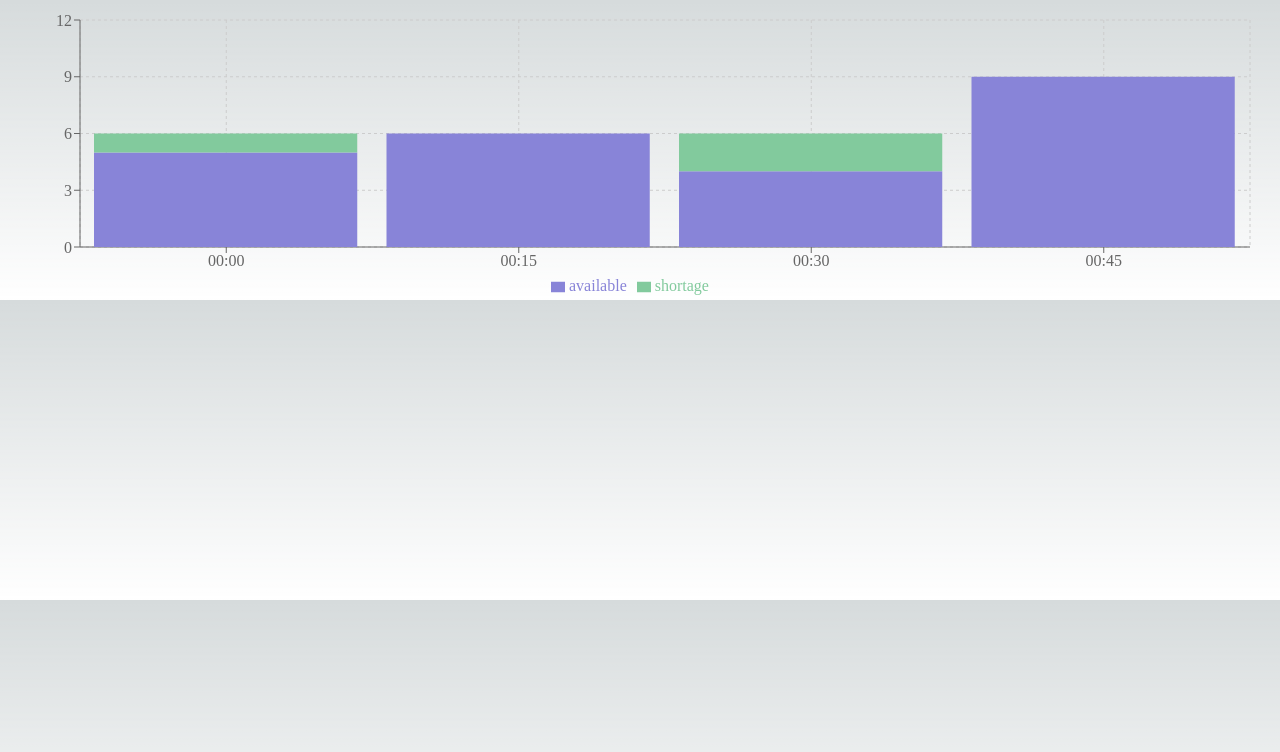
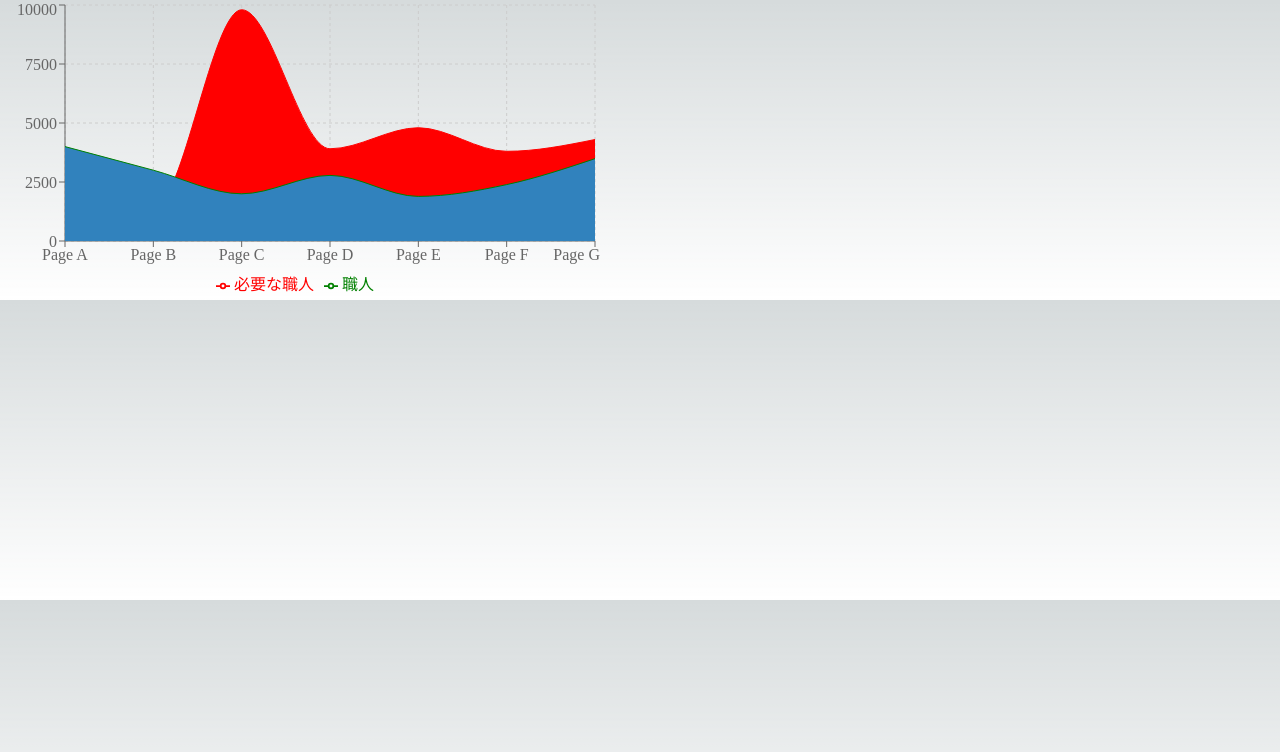
Before and after one commit to KenjiEmura/react-chartjs-2, a Next.js app: page / in a window 1280 px wide. Shown: the top 752 px of the page. Built offline with nearby package versions, Linux system fonts and the light colour scheme.

Commit message:
Added an area chart that stacks correctly the information

```diff
--- /dev/null
+++ b/components/MyAreaChart.tsx
@@ -0,0 +1,62 @@
+import {
+  BarChart,
+  Bar,
+  AreaChart,
+  Area,
+  XAxis,
+  YAxis,
+  CartesianGrid,
+  Tooltip,
+  Legend,
+} from "recharts";
+
+const MyAreaChart = () => {
+  const data = [
+    { name: "Page A", available: 4000, required: 2400 },
+    { name: "Page B", available: 3000, required: 1398 },
+    { name: "Page C", available: 2000, required: 9800 },
+    { name: "Page D", available: 2780, required: 3908 },
+    { name: "Page E", available: 1890, required: 4800 },
+    { name: "Page F", available: 2390, required: 3800 },
+    { name: "Page G", available: 3490, required: 4300 },
+  ];
+  return (
+    <AreaChart width={600} height={300} data={data}>
+      {/* You can define the custom fill colors or gradients here */}
+      <defs>
+        <linearGradient id="colorUv" x1="0" y1="0" x2="0" y2="1">
+          <stop offset="5%" stopColor="#8884d8" stopOpacity={0.8} />
+          <stop offset="95%" stopColor="#8884d8" stopOpacity={0} />
+        </linearGradient>
+        <linearGradient id="colorPv" x1="0" y1="0" x2="0" y2="1">
+          <stop offset="5%" stopColor="#82ca9d" stopOpacity={0.8} />
+          <stop offset="95%" stopColor="#82ca9d" stopOpacity={0} />
+        </linearGradient>
+      </defs>
+      <CartesianGrid strokeDasharray="3 3" />
+      <XAxis dataKey="name" />
+      <YAxis />
+      <Tooltip />
+      <Legend />
+      {/* <Bar dataKey="available" fill="#8884d8" offset={0} />
+      <Bar dataKey="required" fill="#82ca9d" offset={0} /> */}
+      <Area
+        type="monotone"
+        dataKey="required"
+        stroke="red"
+        fillOpacity={1}
+        fill="red"
+        name="必要な職人"
+      />
+      <Area
+        type="monotone"
+        dataKey="available"
+        stroke="green"
+        fillOpacity={1}
+        // fill="url(#colorUv)"
+        name="職人"
+      />
+    </AreaChart>
+  );
+};
+export default MyAreaChart;
--- a/pages/index.tsx
+++ b/pages/index.tsx
@@ -1,44 +1,5 @@
-import React from "react";
-import {
-  BarChart,
-  Bar,
-  XAxis,
-  YAxis,
-  CartesianGrid,
-  Tooltip,
-  Legend,
-  ResponsiveContainer,
-} from "recharts";
+import MyAreaChart from "../components/MyAreaChart";
 
-interface Data {
-  time: string;
-  available: number;
-  shortage: number;
+export default function Home() {
+  return <MyAreaChart />;
 }
-
-export default function StackedBarChart() {
-  const data: Data[] = [
-    { time: "00:00", available: 5, shortage: 1 },
-    { time: "00:15", available: 6, shortage: 0 },
-    { time: "00:30", available: 4, shortage: 2 },
-    { time: "00:45", available: 9, shortage: 0 },
-    // ... and so on for 96 data points
-  ];
-
-  return (
-    <ResponsiveContainer width="100%" height={300}>
-      <BarChart
-        data={data}
-        margin={{ top: 20, right: 30, left: 20, bottom: 5 }}
-      >
-        <CartesianGrid strokeDasharray="3 3" />
-        <XAxis dataKey="time" />
-        <YAxis />
-        <Tooltip />
-        <Legend />
-        <Bar dataKey="available" stackId="a" fill="#8884d8" barSize={10000} />
-        <Bar dataKey="shortage" stackId="a" fill="#82ca9d" barSize={10000} />
-      </BarChart>
-    </ResponsiveContainer>
-  );
-}
```
